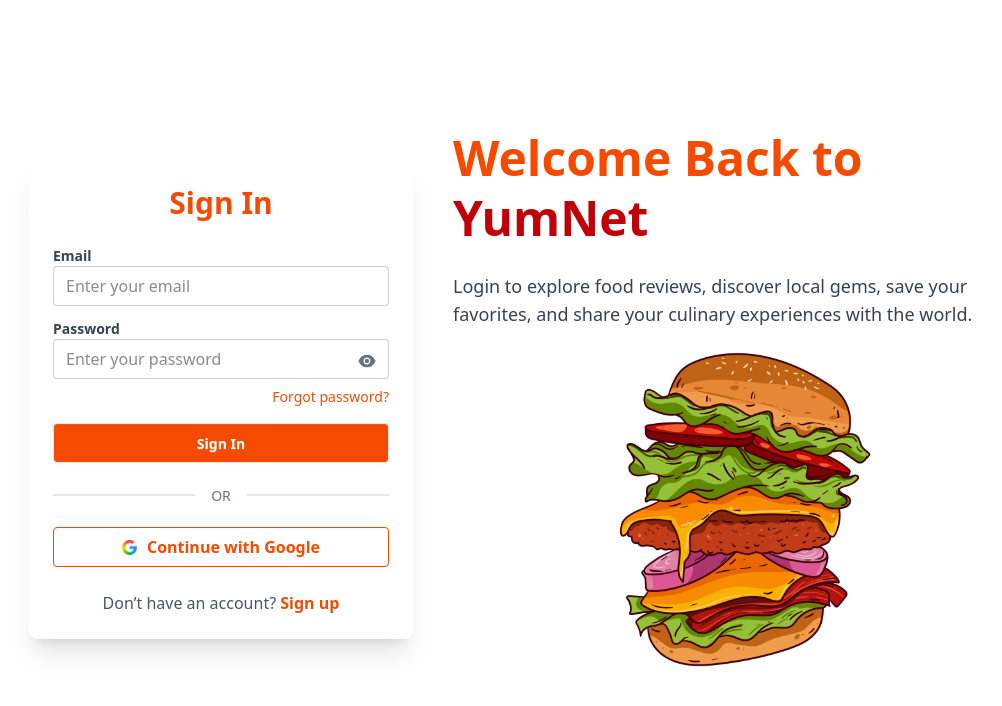
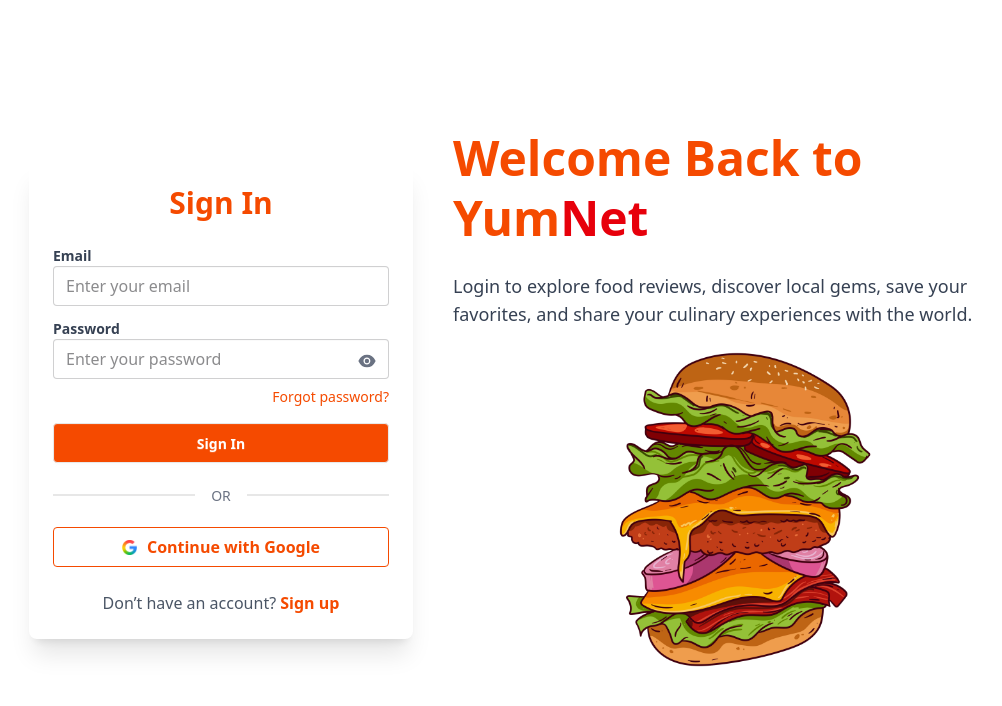
Before and after one commit to tahmid-codes-it/assignment-10-client, a React (Vite) app: page /sign-in in a window 1280 px wide. Shown: the top 706 px of the page, without its empty margins (107-1109 px from the left). Built offline with nearby package versions, Linux system fonts and the light colour scheme; no server answers.

Commit message:
adjusted logo color

```diff
--- a/src/pages/AllReviews.jsx
+++ b/src/pages/AllReviews.jsx
@@ -136,7 +136,7 @@
           value={search}
           onChange={(e) => setSearch(e.target.value)}
           type="text"
-          placeholder="Search by food name (server-side)..."
+          placeholder="Search by food name..."
           className="flex-1 border rounded-lg px-4 py-3 shadow-sm"
         />
 
--- a/src/pages/SignIn.jsx
+++ b/src/pages/SignIn.jsx
@@ -70,7 +70,10 @@
         <div className="text-center lg:text-left lg:w-1/2">
           <h1 className="text-3xl sm:text-4xl lg:text-5xl font-bold text-orange-600 leading-tight">
             Welcome Back to <br />
-            <span className="text-red-700">YumNet</span>
+            <div className=" text-orange-600 ">
+          Yum<span className="text-red-600">Net</span>
+
+            </div>
           </h1>
 
           <p className="py-4 sm:py-6 text-gray-700 text-base sm:text-lg">
--- a/src/pages/SignUp.jsx
+++ b/src/pages/SignUp.jsx
@@ -66,7 +66,10 @@
         {/* Left Section — Title + Food Illus */}
         <div className="text-center lg:text-left lg:w-1/2">
           <h1 className="text-4xl sm:text-5xl font-bold text-orange-600">
-            Join <span className="text-red-700">YumNet</span>
+            Join <span className=" text-orange-600 ">
+          Yum<span className="text-red-600">Net</span>
+
+            </span>
           </h1>
           <p className="py-4 text-gray-700 sm:text-lg">
             Create an account to discover local food spots, share delicious reviews,
```
